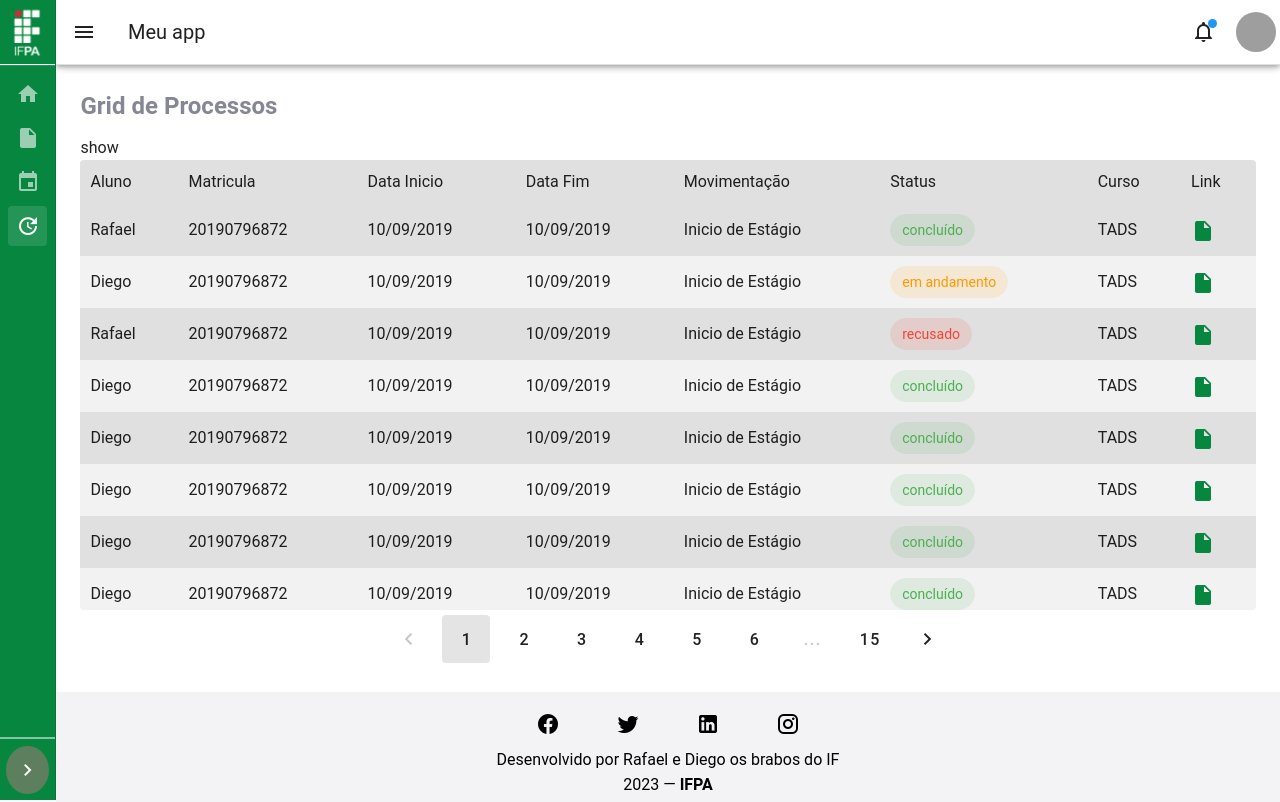
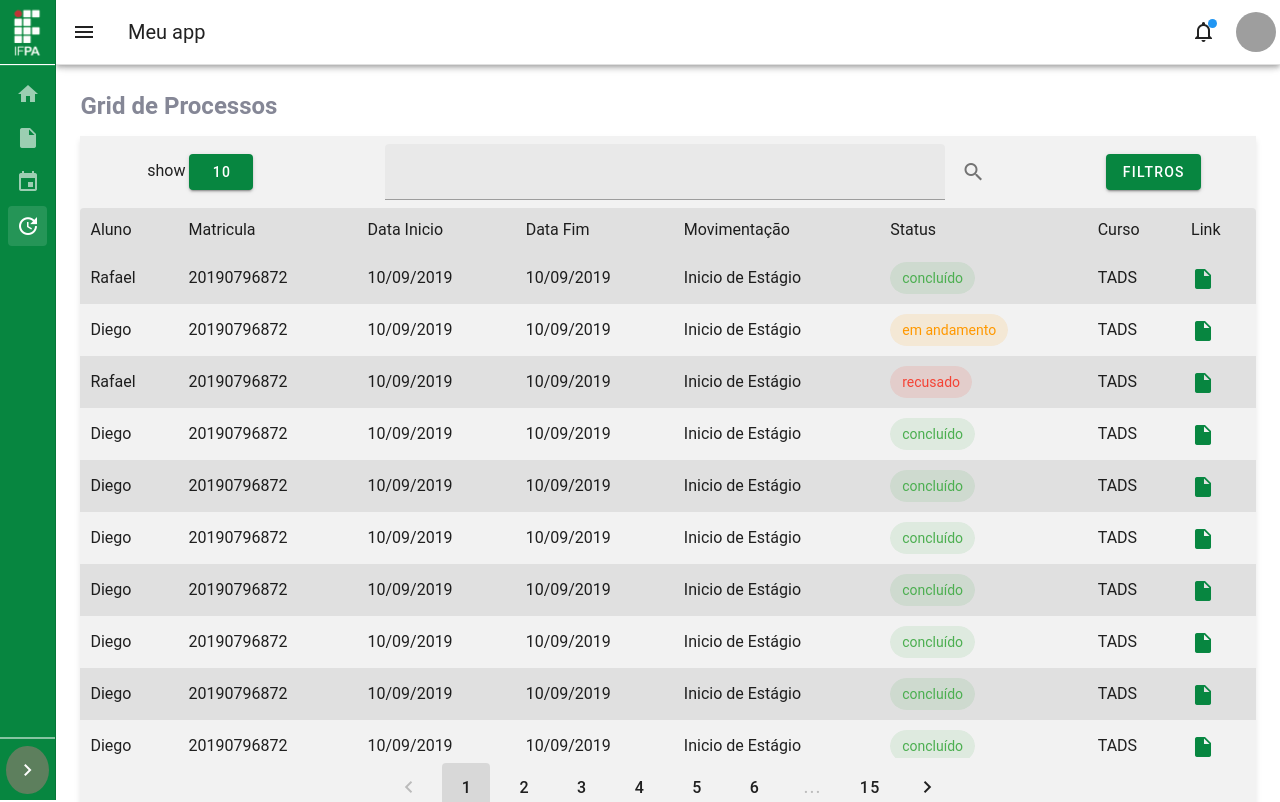
Before and after one commit to diegosantss/Front_estagio_legal, a Vue app: page /acompanhar/processos in a window 1280 px wide. Shown: the top 802 px of the page. Built offline with nearby package versions, Linux system fonts and the light colour scheme; grey boxes are pictures that could not be loaded.

Commit message:
feat [data-table]: implementando opções de filtragem no popup de filtros

```diff
--- a/src/components/data-table/data-table.vue
+++ b/src/components/data-table/data-table.vue
@@ -1,30 +1,109 @@
 <template>
+    <div class="teste">
         <div class="table-menu">
+            <div class="show items">
                 show
+                <v-menu>
+                    <template v-slot:activator="{ props }">
+                        <v-btn color="#078640" v-bind="props">
+                            10
+                        </v-btn>
+                    </template>
+                    <v-list>
+                        <v-list-item v-for="(item, index) in showOptions" :key="index" :value="index">
+                            <v-list-item-title>{{ item }}</v-list-item-title>
+                        </v-list-item>
+                    </v-list>
+                </v-menu>
+            </div>
+            <div>
+                <v-text-field append-icon="mdi-magnify" label="Search" single-line hide-details class="input-search"></v-text-field>
+            </div>
+            <div>
+                <v-row justify="center">
+                    <v-dialog v-model="dialog" persistent width="1024">
+                        <template v-slot:activator="{ props }">
+                            <v-btn color="#078640" v-bind="props">
+                                Filtros
+                            </v-btn>
+                        </template>
+                        <v-card>
+                            <v-card-title>
+                                <span class="text-h5">Filtros</span>
+                            </v-card-title>
+                            <v-card-text>
+                                <v-container>
+                                    <v-row>
+                                        <v-col cols="12" sm="6" md="4">
+                                            <v-text-field label="Nome do aluno"></v-text-field>
+                                        </v-col>
+                                        <v-col cols="12" sm="6" md="4">
+                                            <v-text-field label="Nome Concedente"></v-text-field>
+                                        </v-col>
+                                        <v-col cols="12" sm="6" md="4">
+                                            <v-text-field label="Matrícula do Aluno"></v-text-field>
+                                        </v-col>
+                                        <v-col cols="12" sm="8" md="6">
+                                            <v-text-field
+                                                label="Data Inicio" type="date"
+                                                hint="Data de Inicio de estágio no contrato" persistent-hint
+                                            ></v-text-field>
+                                        </v-col>
+                                        <v-col cols="12" sm="8" md="6">
+                                            <v-text-field
+                                                label="Data Final" type="date"
+                                                hint="Data de Fim de estágio no contrato" persistent-hint
+                                            ></v-text-field>
+                                        </v-col>
+                                        <v-col cols="12" sm="6">
+                                            <v-select :items="['Obrigatório', 'Não Obrigatório']" label="Tipo Estágio"
+                                                required></v-select>
+                                        </v-col>
+                                        <v-col cols="12" sm="6">
+                                            <v-autocomplete
+                                                :items="['TADS', 'Tec.Desenvolvimento de Sistemas', 'Turísmo', 'Pescador', 'Administração', 'Pedagogia', 'Lic.Letras', 'Tec.Mineração', 'Tec.Eventos']"
+                                                label="Curso"></v-autocomplete>
+                                        </v-col>
+                                    </v-row>
+                                </v-container>
+                            </v-card-text>
+                            <v-card-actions>
+                                <v-spacer></v-spacer>
+                                <v-btn color="#078640" variant="text" @click="dialog = false">
+                                    Cancelar
+                                </v-btn>
+                                <v-btn color="#078640" variant="text" @click="dialog = false">
+                                    Aplicar
+                                </v-btn>
+                            </v-card-actions>
+                        </v-card>
+                    </v-dialog>
+                </v-row>
+            </div>
         </div>
         <div class="data-table">
             <table class="table-container">
                 <thead class="header-table">
                     <tr>
-                    <td v-for="(column,i) in columns" :key="i">
+                        <td v-for="(column, i) in columns" :key="i">
                             <span>{{ column }}</span>
                         </td>
                     </tr>
                 </thead>
                 <tbody class="body-table">
-                <tr v-for="(register,i) in registers" :key="i">
-                    <td v-for="(key,j) in register" :key="j">
-                        <div v-if="key==='concluído'">
+                    <tr v-for="(register, i) in registers" :key="i">
+                        <td v-for="(key, j) in register" :key="j">
+                            <div v-if="key === 'concluído'">
                                 <v-chip color="green">
                                     {{ key }}
                                 </v-chip>
                             </div>
-                        <div v-else-if="key==='em andamento'">
+                            <div v-else-if="key === 'em andamento'">
                                 <v-chip color="orange">
                                     {{ key }}
                                 </v-chip>
                             </div>
-                        <div v-else-if="key==='recusado'">
+                            <div v-else-if="key === 'recusado'">
                                 <v-chip color="red">
                                     {{ key }}
                                 </v-chip>
@@ -40,17 +119,16 @@
                 </tbody>
             </table>
         </div>
-    <div class="pageable-table">
-        <v-pagination
-            v-model="page"
-            :length="15"
-            :total-visible="7"
-        ></v-pagination>
+        <div class="text-center">
+            <v-pagination v-model="page" :length="15" :total-visible="7"></v-pagination>
+        </div>
     </div>
 </template>
 
 <script setup lang="ts">
 import { reactive, ref } from 'vue';
+const showOptions = ['10', '25', '50', '100'];
+const dialog = ref(false);
 const itemsPerPage = ref(50);
 const page = ref(1);
 const columns = reactive([
@@ -70,9 +148,9 @@
         dataInicio: '10/09/2019',
         dataFim: '10/09/2019',
         movimentacao: 'Inicio de Estágio',
-            status:'concluído',
+        status: 'concluído',
         curso: 'TADS',
-            link:'redirect',
+        link: 'redirect',
     },
     {
         aluno: 'Diego',
@@ -80,9 +158,9 @@
         dataInicio: '10/09/2019',
         dataFim: '10/09/2019',
         movimentacao: 'Inicio de Estágio',
-            status:'em andamento',
+        status: 'em andamento',
         curso: 'TADS',
-            link:'redirect',
+        link: 'redirect',
     },
     {
         aluno: 'Rafael',
@@ -90,9 +168,9 @@
         dataInicio: '10/09/2019',
         dataFim: '10/09/2019',
         movimentacao: 'Inicio de Estágio',
-            status:'recusado',
+        status: 'recusado',
         curso: 'TADS',
-            link:'redirect',
+        link: 'redirect',
     },
     {
         aluno: 'Diego',
@@ -100,9 +178,9 @@
         dataInicio: '10/09/2019',
         dataFim: '10/09/2019',
         movimentacao: 'Inicio de Estágio',
-            status:'concluído',
+        status: 'concluído',
         curso: 'TADS',
-            link:'redirect',
+        link: 'redirect',
     },
     {
         aluno: 'Diego',
@@ -110,9 +188,9 @@
         dataInicio: '10/09/2019',
         dataFim: '10/09/2019',
         movimentacao: 'Inicio de Estágio',
-            status:'concluído',
+        status: 'concluído',
         curso: 'TADS',
-            link:'redirect',
+        link: 'redirect',
     },
     {
         aluno: 'Diego',
@@ -120,9 +198,9 @@
         dataInicio: '10/09/2019',
         dataFim: '10/09/2019',
         movimentacao: 'Inicio de Estágio',
-            status:'concluído',
+        status: 'concluído',
         curso: 'TADS',
-            link:'redirect',
+        link: 'redirect',
     },
     {
         aluno: 'Diego',
@@ -130,9 +208,9 @@
         dataInicio: '10/09/2019',
         dataFim: '10/09/2019',
         movimentacao: 'Inicio de Estágio',
-            status:'concluído',
+        status: 'concluído',
         curso: 'TADS',
-            link:'redirect',
+        link: 'redirect',
     },
     {
         aluno: 'Diego',
@@ -140,9 +218,9 @@
         dataInicio: '10/09/2019',
         dataFim: '10/09/2019',
         movimentacao: 'Inicio de Estágio',
-            status:'concluído',
+        status: 'concluído',
         curso: 'TADS',
-            link:'redirect',
+        link: 'redirect',
     },
     {
         aluno: 'Diego',
@@ -150,9 +228,9 @@
         dataInicio: '10/09/2019',
         dataFim: '10/09/2019',
         movimentacao: 'Inicio de Estágio',
-            status:'concluído',
+        status: 'concluído',
         curso: 'TADS',
-            link:'redirect',
+        link: 'redirect',
     },
     {
         aluno: 'Diego',
@@ -160,9 +238,9 @@
         dataInicio: '10/09/2019',
         dataFim: '10/09/2019',
         movimentacao: 'Inicio de Estágio',
-            status:'concluído',
+        status: 'concluído',
         curso: 'TADS',
-            link:'redirect',
+        link: 'redirect',
     },
     {
         aluno: 'Diego',
@@ -170,9 +248,9 @@
         dataInicio: '10/09/2019',
         dataFim: '10/09/2019',
         movimentacao: 'Inicio de Estágio',
-            status:'concluído',
+        status: 'concluído',
         curso: 'TADS',
-            link:'redirect',
+        link: 'redirect',
     },
     {
         aluno: 'Diego',
@@ -180,9 +258,9 @@
         dataInicio: '10/09/2019',
         dataFim: '10/09/2019',
         movimentacao: 'Inicio de Estágio',
-            status:'concluído',
+        status: 'concluído',
         curso: 'TADS',
-            link:'redirect',
+        link: 'redirect',
     },
     {
         aluno: 'Diego',
@@ -190,9 +268,9 @@
         dataInicio: '10/09/2019',
         dataFim: '10/09/2019',
         movimentacao: 'Inicio de Estágio',
-            status:'concluído',
+        status: 'concluído',
         curso: 'TADS',
-            link:'redirect',
+        link: 'redirect',
     },
     {
         aluno: 'Diego',
@@ -200,9 +278,9 @@
         dataInicio: '10/09/2019',
         dataFim: '10/09/2019',
         movimentacao: 'Inicio de Estágio',
-            status:'concluído',
+        status: 'concluído',
         curso: 'TADS',
-            link:'redirect',
+        link: 'redirect',
     },
     {
         aluno: 'Diego',
@@ -210,9 +288,9 @@
         dataInicio: '10/09/2019',
         dataFim: '10/09/2019',
         movimentacao: 'Inicio de Estágio',
-            status:'concluído',
+        status: 'concluído',
         curso: 'TADS',
-            link:'redirect',
+        link: 'redirect',
     },
     {
         aluno: 'Diego',
@@ -220,9 +298,9 @@
         dataInicio: '10/09/2019',
         dataFim: '10/09/2019',
         movimentacao: 'Inicio de Estágio',
-            status:'concluído',
+        status: 'concluído',
         curso: 'TADS',
-            link:'redirect',
+        link: 'redirect',
     },
     {
         aluno: 'Diego',
@@ -230,9 +308,9 @@
         dataInicio: '10/09/2019',
         dataFim: '10/09/2019',
         movimentacao: 'Inicio de Estágio',
-            status:'concluído',
+        status: 'concluído',
         curso: 'TADS',
-            link:'redirect',
+        link: 'redirect',
     },
     {
         aluno: 'Diego',
@@ -240,24 +318,36 @@
         dataInicio: '10/09/2019',
         dataFim: '10/09/2019',
         movimentacao: 'Inicio de Estágio',
-            status:'concluído',
+        status: 'concluído',
         curso: 'TADS',
-            link:'redirect',
+        link: 'redirect',
     },
 ]);
 </script>
 
 <style lang="scss" scoped>
+.teste{
+    display: flex;
+    flex-direction: column;
+    align-items: center;
+    background-color: #f2f2f2;
+    box-shadow: 0px 4px 6px rgba(0, 0, 0, 0.1);
+}
+
+.input-search{
+    width: 600px;
+}
+
 .data-table {
     border-radius: 4px;
     width: 100%;
-    max-height: 450px;
+    max-height: 550px;
     overflow: auto;
     position: relative;
 }
 
 .table-container {
-  overflow-y: auto;
+
     border-collapse: collapse;
     width: 100%;
 }
@@ -267,13 +357,6 @@
     width: 100%;
     top: 0;
     z-index: 1;
-}
-
-
-.footer-table {
-    position: sticky;
-    bottom: 0;
-    background-color: #f2f2f2;
 }
 
 tr:nth-child(odd) {
@@ -287,10 +370,25 @@ tr:nth-child(even) {
 
 td {
     padding: 10px;
-  /* border: 1px solid #ddd; */
 }
 
-.body-table{
-    height: 500px;
+
+.table-menu{
+    width: 90%;
+    display: flex;
+    align-items: center;
+    justify-content: space-between;
+    padding: 0.5rem;
+}
+
+@media screen and (max-width: 768px) {
+  .table-menu{
+    display: flex;
+    flex-direction: column;
+  }
+
+  .input-search{
+    width: 200px;
+}
 }
 </style>
```
Lines whose indentation alone changed are shown as unchanged.
